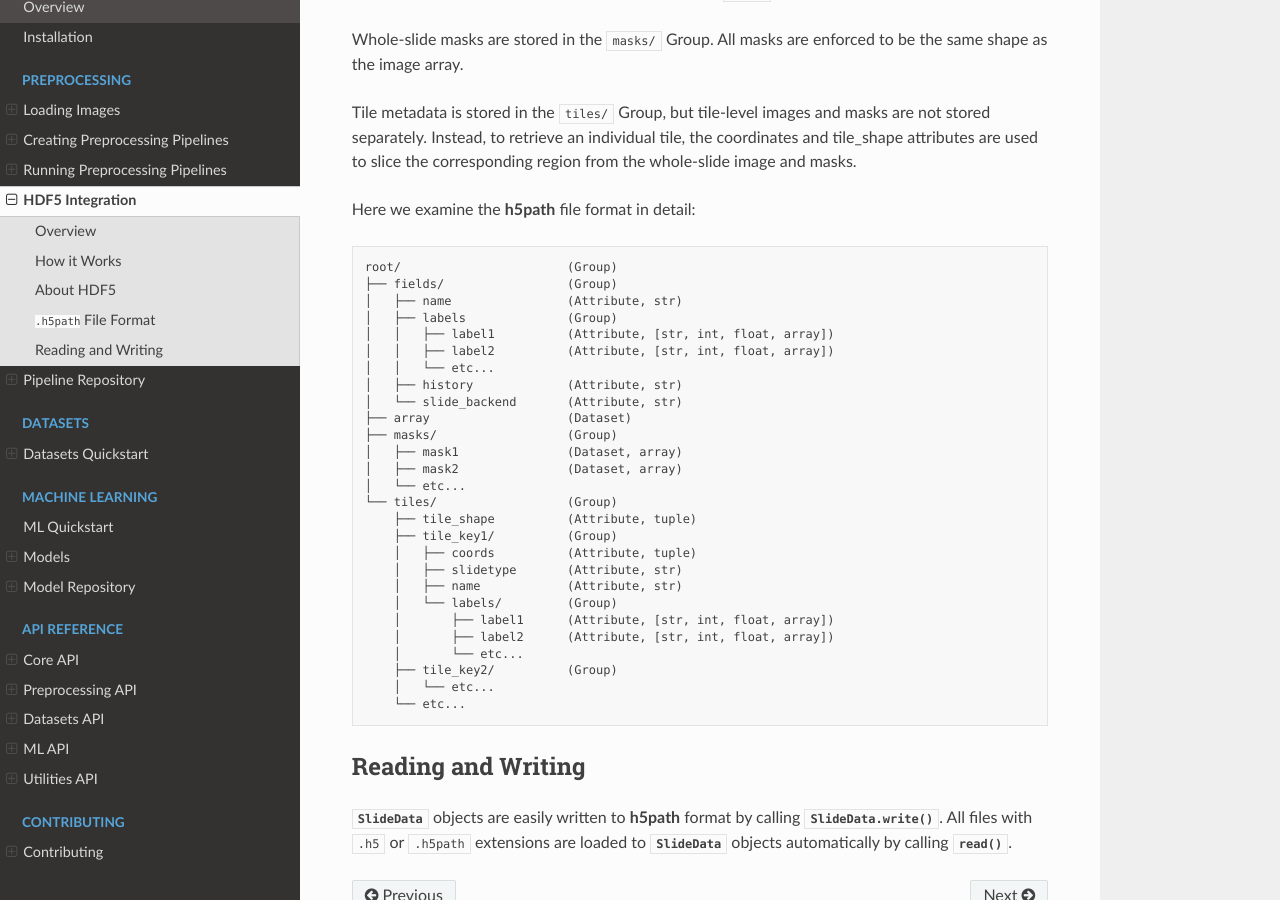
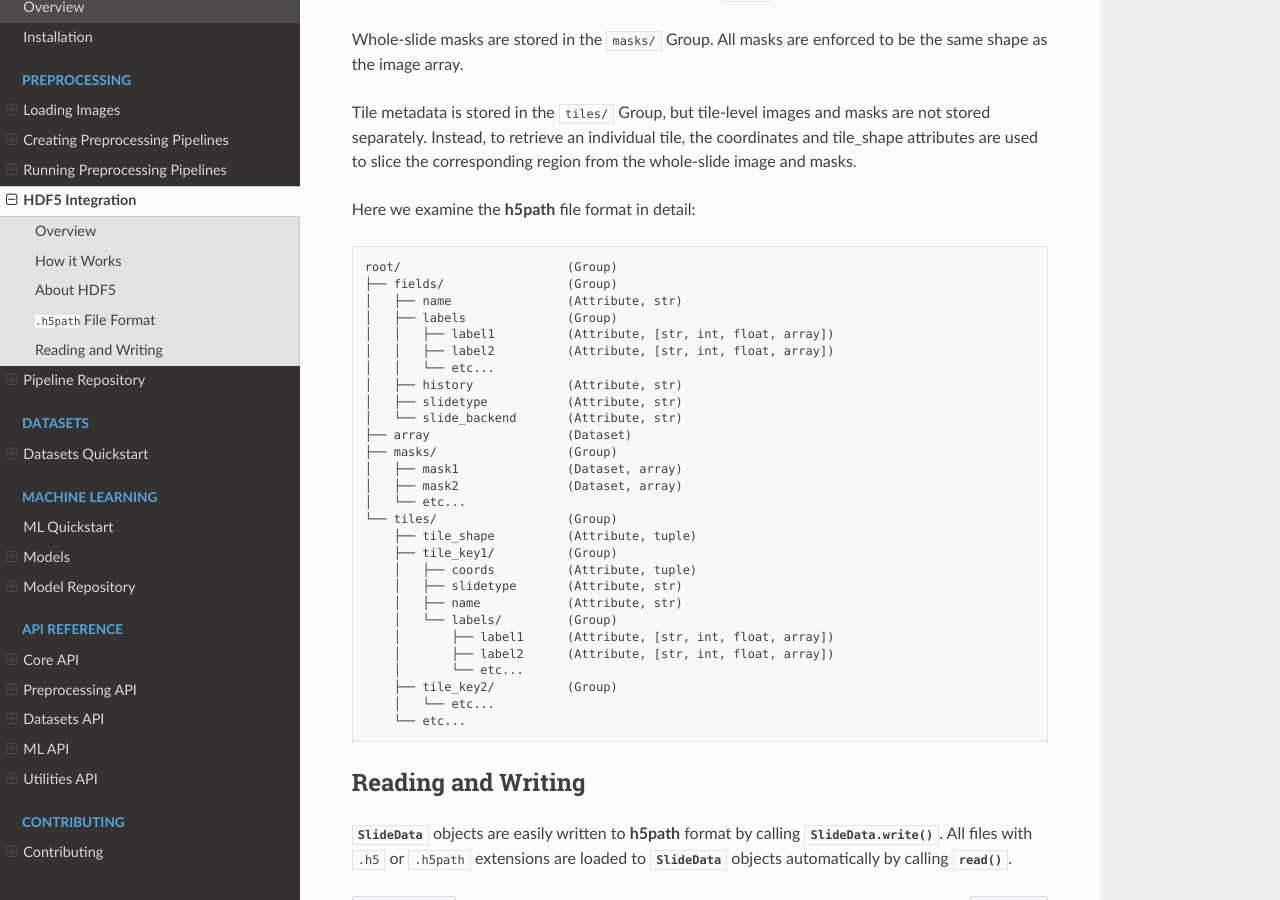
Before and after one commit to Dana-Farber-AIOS/pathml, a Sphinx documentation site: the page built from docs/source/h5path.rst, in a window 1280 px wide and 900 px high, scrolled down 1889 px. Built offline with Sphinx 7.4.7 and the Read the Docs theme 2.0.0, drawn with Linux system fonts in a browser that asks for light colours; formulas are drawn with MathJax 3; pages that are not in the unit, such as notebooks, are missing from menus.

Commit message:
add slideclass field to h5path docs

```diff
--- a/docs/source/h5path.rst
+++ b/docs/source/h5path.rst
@@ -100,6 +100,7 @@ Here we examine the **h5path** file format in detail:
     │   │   ├── label2          (Attribute, [str, int, float, array])
     │   │   └── etc...
     │   ├── history             (Attribute, str)
+    │   ├── slidetype           (Attribute, str)
     │   └── slide_backend       (Attribute, str)
     ├── array                   (Dataset)
     ├── masks/                  (Group)
```
